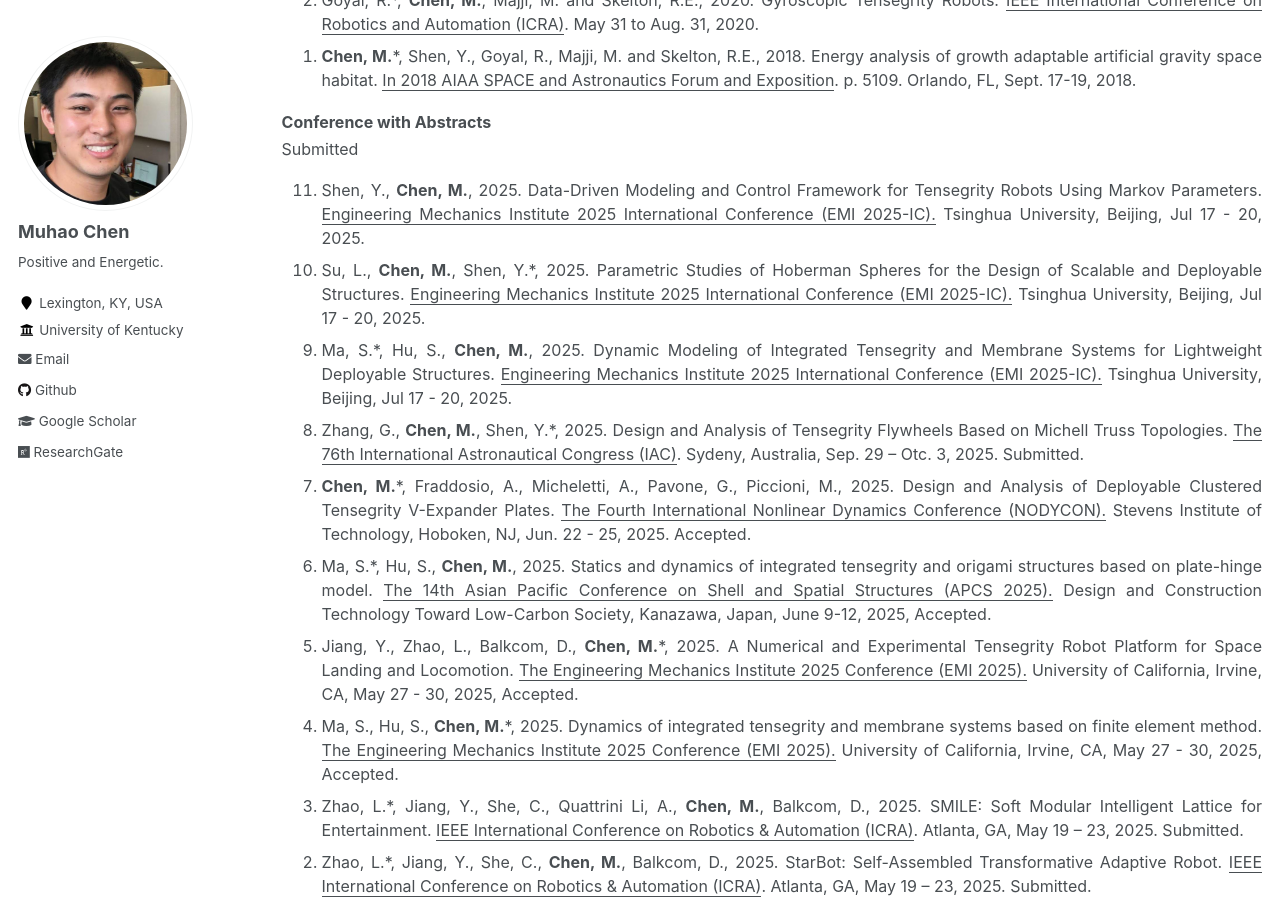
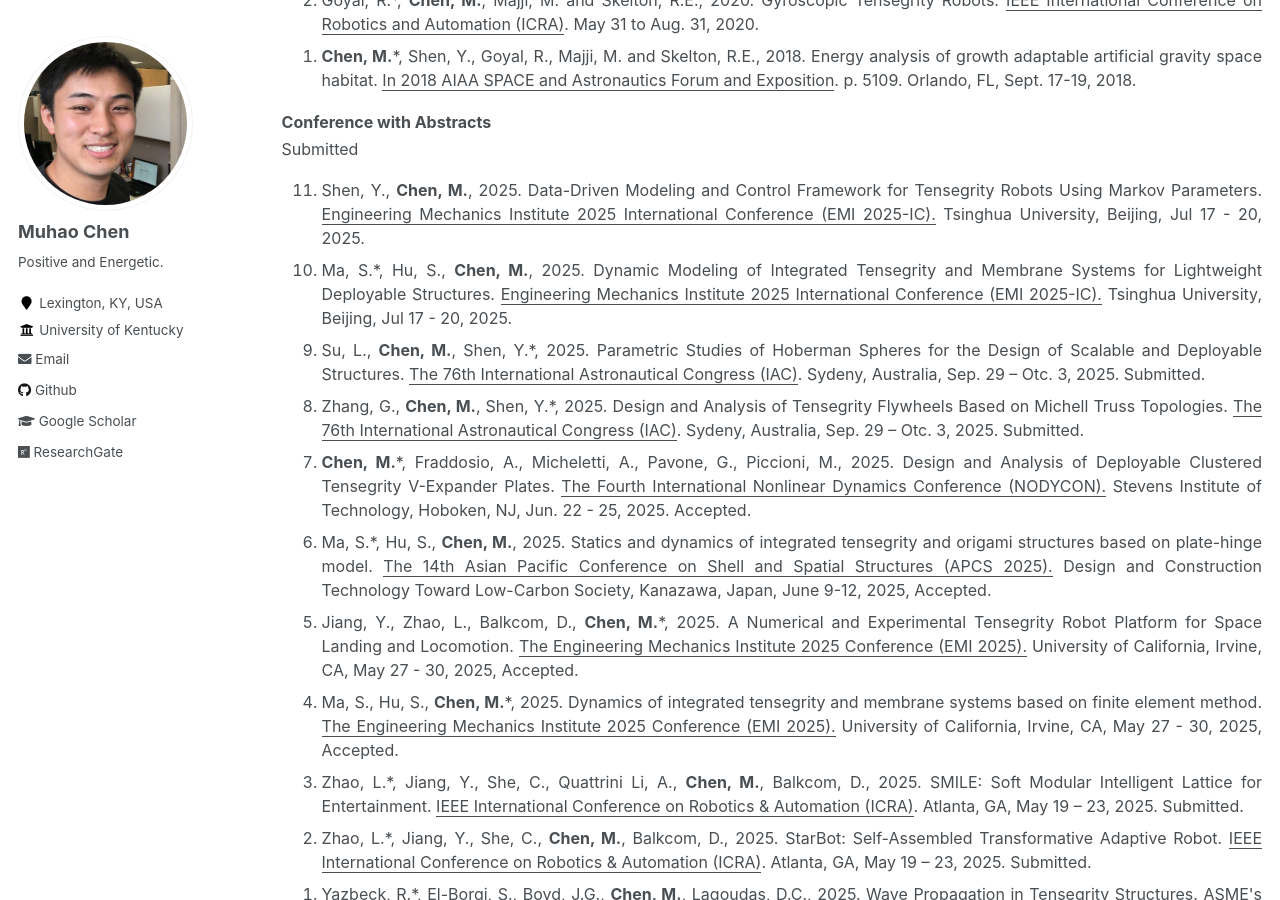
Before and after one commit to Muhao-Chen/muhao-chen.github.io, a Jekyll site: the page built from _pages/publication.md, in a window 1280 px wide and 900 px high, scrolled down 4401 px. Built offline with Jekyll 4.4.1, drawn with Linux system fonts in a browser that asks for light colours.

Commit message:
Update publication.md

```diff
--- a/_pages/publication.md
+++ b/_pages/publication.md
@@ -113,8 +113,8 @@ Published
 Submitted
 <ol reversed>
 <li> Shen, Y., <strong>Chen, M.</strong>, 2025. Data-Driven Modeling and Control Framework for Tensegrity Robots Using Markov Parameters. <u>Engineering Mechanics Institute 2025 International Conference (EMI 2025-IC).</u> Tsinghua University, Beijing, Jul 17 - 20, 2025. </li>
-<li> Su, L., <strong>Chen, M.</strong>, Shen, Y.*, 2025. Parametric Studies of Hoberman Spheres for the Design of Scalable and Deployable Structures. <u>Engineering Mechanics Institute 2025 International Conference (EMI 2025-IC).</u> Tsinghua University, Beijing, Jul 17 - 20, 2025. </li>
 <li> Ma, S.*, Hu, S., <strong>Chen, M.</strong>, 2025. Dynamic Modeling of Integrated Tensegrity and Membrane Systems for Lightweight Deployable Structures. <u>Engineering Mechanics Institute 2025 International Conference (EMI 2025-IC).</u> Tsinghua University, Beijing, Jul 17 - 20, 2025. </li>
+<li> Su, L., <strong>Chen, M.</strong>, Shen, Y.*, 2025. Parametric Studies of Hoberman Spheres for the Design of Scalable and Deployable Structures. <u>The 76th International Astronautical Congress (IAC)</u>. Sydeny, Australia, Sep. 29 – Otc. 3, 2025. Submitted. </li>
 <li> Zhang, G., <strong>Chen, M.</strong>, Shen, Y.*, 2025. Design and Analysis of Tensegrity Flywheels Based on Michell Truss Topologies. <u>The 76th International Astronautical Congress (IAC)</u>. Sydeny, Australia, Sep. 29 – Otc. 3, 2025. Submitted. </li>
 <!-- <li>Jiang, Y., Zhao, L., Balkcom, D., <strong>Chen, M.</strong>*, 2025. A Numerical and Experimental Tensegrity Robot Platform for Space Landing and Locomotion. <u>Engineering Mechanics Institute Conference 2025 (EMI 2025)</u>. Anaheim, CA, May 27, 2025. Submitted.</li> -->
 <!-- <li>Ma, S., Hu, S., <strong>Chen, M.</strong>*, 2025. Dynamics of integrated tensegrity and membrane systems based on finite element method. <u>Engineering Mechanics Institute Conference 2025 (EMI 2025)</u>. Anaheim, CA, May 27, 2025. Submitted.</li> -->
```
